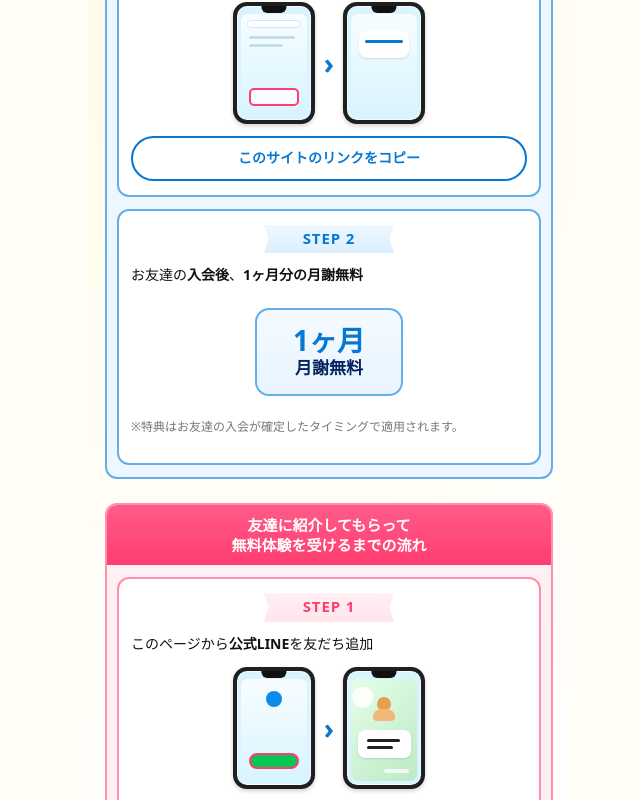
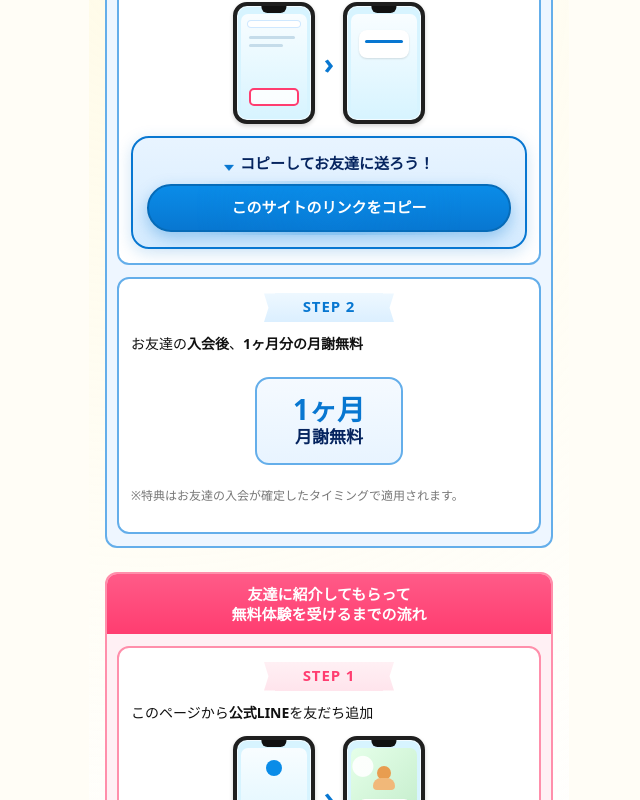
Before and after one commit to kidstsukuru/tsukuru-friend-campaign-lp, a Next.js app: page / in a window 1280 px wide. Shown: the part 1360-2160 px from the top of the page, without its empty margins (311-951 px from the left). Built offline with nearby package versions, Linux system fonts and the light colour scheme; a web font is replaced by a local one.

Commit message:
リンクコピー・LINE CTAの視認性を強化
紹介用コピーボタンと体験セクションのLINE申込を枠・リード文・アニメーション付きにし、コピーボタンは青の塗りつぶしスタイルに統一。

Co-authored-by: Cursor <cursoragent@cursor.com>

```diff
--- a/app/CopySiteLinkButton.js
+++ b/app/CopySiteLinkButton.js
@@ -28,6 +28,11 @@ export default function CopySiteLinkButton({ url = CAMPAIGN_URL }) {
   }
 
   return (
+    <div className="step-copy-link-cta">
+      <p className="step-copy-link-lead">
+        <span className="step-copy-link-arrow" aria-hidden="true" />
+        コピーしてお友達に送ろう！
+      </p>
       <button
         type="button"
         className={`step-copy-link-btn${copied ? " is-copied" : ""}`}
@@ -36,5 +41,6 @@ export default function CopySiteLinkButton({ url = CAMPAIGN_URL }) {
       >
         {copied ? "コピーしました！" : "このサイトのリンクをコピー"}
       </button>
+    </div>
   );
 }
--- a/app/globals.css
+++ b/app/globals.css
@@ -1223,33 +1223,126 @@ nextjs-portal {
   text-align: left;
 }
 
+.step-copy-link-cta {
+  display: flex;
+  flex-direction: column;
+  align-items: center;
+  gap: clamp(8px, 2.5vw, 10px);
+  width: 100%;
+  margin-top: 2px;
+  padding: clamp(12px, 3.5vw, 16px) clamp(10px, 3vw, 14px);
+  border: 2px solid #0877d1;
+  border-radius: clamp(14px, 4vw, 18px);
+  background: linear-gradient(180deg, #e8f4ff 0%, #d6ecff 100%);
+  box-shadow: 0 4px 16px rgba(8, 119, 209, 0.2);
+}
+
+.step-copy-link-lead {
+  display: flex;
+  align-items: center;
+  justify-content: center;
+  gap: 6px;
+  margin: 0;
+  color: #05245f;
+  font-size: clamp(12px, 3.5cqw, 15px);
+  font-weight: 900;
+  line-height: 1.3;
+  text-align: center;
+}
+
+.step-copy-link-arrow {
+  flex: 0 0 auto;
+  display: block;
+  width: 0;
+  height: 0;
+  border-top: 6px solid #0877d1;
+  border-right: 5px solid transparent;
+  border-left: 5px solid transparent;
+  animation: step-copy-link-bounce 1.2s ease-in-out infinite;
+}
+
 .step-copy-link-btn {
+  position: relative;
+  z-index: 1;
   display: flex;
   align-items: center;
   justify-content: center;
   width: 100%;
-  margin-top: 2px;
-  padding: 11px 12px;
-  border: 2px solid #0877d1;
+  margin: 0;
+  padding: 12px 14px;
+  border: 2px solid #066bb8;
   border-radius: 999px;
-  background: #fff;
-  color: #0877d1;
+  background: linear-gradient(180deg, #0a8ce8 0%, #0877d1 100%);
+  color: #fff;
   font-family: inherit;
-  font-size: clamp(12px, 3.4cqw, 14px);
-  font-weight: 800;
+  font-size: clamp(13px, 3.6cqw, 15px);
+  font-weight: 900;
   line-height: 1.3;
   cursor: pointer;
-  transition: background 0.15s ease, color 0.15s ease, border-color 0.15s ease;
+  box-shadow: 0 6px 16px rgba(8, 119, 209, 0.35);
+  animation: step-copy-link-pulse 2.2s ease-in-out infinite;
+  transition: background 0.15s ease, border-color 0.15s ease, box-shadow 0.15s ease;
+}
+
+.step-copy-link-btn::before {
+  content: "";
+  position: absolute;
+  inset: -5px;
+  border-radius: inherit;
+  background: radial-gradient(circle, rgba(10, 140, 232, 0.55) 0%, rgba(8, 119, 209, 0) 72%);
+  z-index: -1;
+  animation: step-copy-link-glow 2.2s ease-in-out infinite;
+  pointer-events: none;
 }
 
 .step-copy-link-btn:hover {
-  background: #eef6ff;
+  background: linear-gradient(180deg, #0997f5 0%, #0888e0 100%);
+  box-shadow: 0 7px 18px rgba(8, 119, 209, 0.42);
 }
 
 .step-copy-link-btn.is-copied {
   border-color: #06c755;
-  color: #06c755;
-  background: #f3fff6;
+  color: #fff;
+  background: linear-gradient(180deg, #12d068 0%, #06c755 100%);
+  animation: none;
+  box-shadow: 0 5px 14px rgba(6, 199, 85, 0.32);
+}
+
+.step-copy-link-btn.is-copied::before {
+  display: none;
+}
+
+@keyframes step-copy-link-bounce {
+  0%,
+  100% {
+    transform: translateY(0);
+  }
+
+  50% {
+    transform: translateY(4px);
+  }
+}
+
+@keyframes step-copy-link-pulse {
+  0%,
+  100% {
+    transform: scale(1);
+  }
+
+  50% {
+    transform: scale(1.015);
+  }
+}
+
+@keyframes step-copy-link-glow {
+  0%,
+  100% {
+    opacity: 0.4;
+  }
+
+  50% {
+    opacity: 0.8;
+  }
 }
 
 .step-line-cta {
@@ -2200,6 +2293,7 @@ nextjs-portal {
 
 .trial-finale-cta-zone {
   margin-top: clamp(14px, 4vw, 18px);
+  margin-bottom: clamp(12px, 3.5vw, 16px);
 }
 
 .trial-finale-cta-zone .campaign-period-compact {
@@ -2207,10 +2301,108 @@ nextjs-portal {
   margin-bottom: clamp(10px, 3vw, 14px);
 }
 
-.trial-finale-cta-zone .bottom-cta-frame {
-  min-height: 0;
-  margin: 0 auto clamp(12px, 3.5vw, 16px);
+.trial-line-cta {
+  display: flex;
+  flex-direction: column;
+  align-items: center;
+  gap: clamp(8px, 2.5vw, 12px);
+  margin-top: clamp(4px, 1.5vw, 8px);
+  padding: clamp(14px, 4vw, 18px) clamp(12px, 3.5vw, 16px);
+  border: 2px solid #06c755;
+  border-radius: clamp(14px, 4vw, 18px);
+  background: linear-gradient(180deg, #f6fff8 0%, #fff 100%);
+  box-shadow: 0 4px 16px rgba(6, 199, 85, 0.14);
+}
+
+.trial-line-cta-lead {
+  display: flex;
+  align-items: center;
+  justify-content: center;
+  gap: 6px;
+  margin: 0;
+  color: #058842;
+  font-size: clamp(13px, 3.8cqw, 16px);
+  font-weight: 900;
+  line-height: 1.3;
+  text-align: center;
+}
+
+.trial-line-cta-arrow {
+  flex: 0 0 auto;
+  display: block;
+  width: 0;
+  height: 0;
+  border-top: 6px solid currentColor;
+  border-right: 5px solid transparent;
+  border-left: 5px solid transparent;
+  animation: trial-line-cta-bounce 1.2s ease-in-out infinite;
+}
+
+.trial-line-cta-button {
+  position: relative;
+  display: block;
+  width: 100%;
+  margin: 0;
   padding: 0;
+  border: 0;
+  border-radius: 999px;
+  background: transparent;
+  text-decoration: none;
+  animation: trial-line-cta-pulse 2.2s ease-in-out infinite;
+}
+
+.trial-line-cta-button::before {
+  content: "";
+  position: absolute;
+  inset: -5px;
+  border-radius: inherit;
+  background: radial-gradient(circle, rgba(6, 199, 85, 0.45) 0%, rgba(6, 199, 85, 0) 72%);
+  z-index: 0;
+  animation: trial-line-cta-glow 2.2s ease-in-out infinite;
+  pointer-events: none;
+}
+
+.trial-line-cta-button img {
+  position: relative;
+  z-index: 1;
+  display: block;
+  width: 100%;
+  height: auto;
+  border-radius: 999px;
+  box-shadow: 0 6px 18px rgba(6, 199, 85, 0.32);
+}
+
+@keyframes trial-line-cta-bounce {
+  0%,
+  100% {
+    transform: translateY(0);
+  }
+
+  50% {
+    transform: translateY(4px);
+  }
+}
+
+@keyframes trial-line-cta-pulse {
+  0%,
+  100% {
+    transform: scale(1);
+  }
+
+  50% {
+    transform: scale(1.02);
+  }
+}
+
+@keyframes trial-line-cta-glow {
+  0%,
+  100% {
+    opacity: 0.45;
+  }
+
+  50% {
+    opacity: 0.85;
+  }
 }
 
 .bottom-cta-frame {
@@ -2640,7 +2832,14 @@ nextjs-portal {
   }
 
   .faq-chevron,
-  .terms-chevron {
+  .terms-chevron,
+  .trial-line-cta-arrow,
+  .trial-line-cta-button,
+  .trial-line-cta-button::before,
+  .step-copy-link-arrow,
+  .step-copy-link-btn,
+  .step-copy-link-btn::before {
     transition: none;
-  }
-}
+    animation: none;
+  }
+}
--- a/app/page.js
+++ b/app/page.js
@@ -526,9 +526,19 @@ export default function Home() {
             </details>
             <div className="trial-finale-cta-zone">
               <CampaignPeriod variant="compact" />
-              <a className="bottom-cta-frame" href="https://lin.ee/sxHqCyh" aria-label="LINE友だち追加">
-                <img src="/assets/line-friend-button-trimmed.png" alt="LINE友だち追加" />
-              </a>
+              <div className="trial-line-cta">
+                <p className="trial-line-cta-lead">
+                  <span className="trial-line-cta-arrow" aria-hidden="true" />
+                  無料体験の申込はLINEから！
+                </p>
+                <a
+                  className="trial-line-cta-button"
+                  href="https://lin.ee/sxHqCyh"
+                  aria-label="LINE友だち追加して無料体験を申し込む"
+                >
+                  <img src="/assets/line-friend-button-trimmed.png" alt="LINE友だち追加" />
+                </a>
+              </div>
             </div>
           </div>
         </section>
```
Lines whose indentation alone changed are shown as unchanged.
